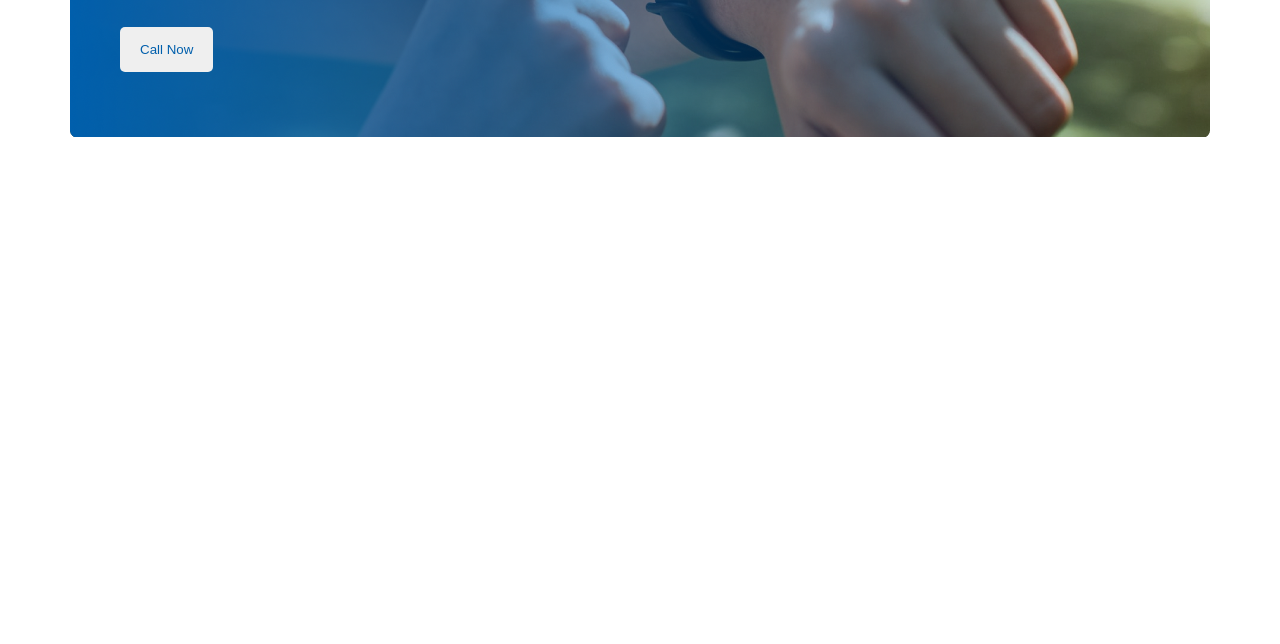
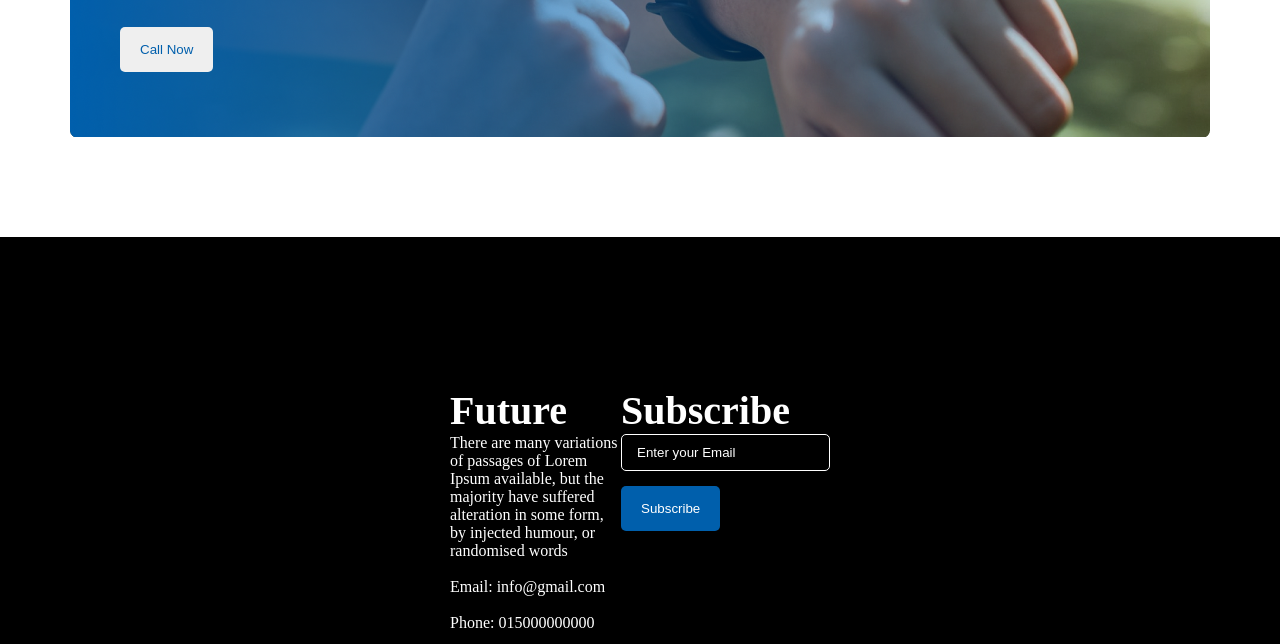
Before and after one commit to sowmik-sec/new-year-new-me, a plain HTML site: page index.html in a window 1280 px wide. Shown: the part 2229-2873 px from the top of the page. Before the commit the page ends 2466 px from the top, so only its background shows below. Drawn offline with Linux system fonts and the light colour scheme.

Commit message:
create footer

```diff
--- a/index.html
+++ b/index.html
@@ -71,6 +71,28 @@
         </div>
       </section>
     </main>
-    <footer></footer>
+    <footer class="text-white">
+      <div class="future">
+        <h1 class="text-bold">Future</h1>
+        <p>
+          There are many variations of passages of Lorem Ipsum available, but
+          the majority have suffered alteration in some form, by injected
+          humour, or randomised words
+        </p>
+        <br />
+        <p>Email: info@gmail.com</p>
+        <br />
+        <p>Phone: 015000000000</p>
+        <br />
+        <img src="images/icons/fb.png" alt="" />
+        <img src="images/icons/twitter.png" alt="" />
+        <img src="images/icons/youtube.png" alt="" />
+      </div>
+      <div>
+        <h1 class="text-bold">Subscribe</h1>
+        <input class="input-email" type="text" placeholder="Enter your Email" />
+        <button class="btn-subscribe">Subscribe</button>
+      </div>
+    </footer>
   </body>
 </html>
--- a/styles/styles.css
+++ b/styles/styles.css
@@ -90,3 +90,31 @@ li {
   margin-left: 50px;
   width: 460px;
 }
+footer {
+  background-color: black;
+  display: flex;
+  padding: 150px 450px;
+  justify-content: space-between;
+}
+.future {
+  width: 485px;
+}
+.input-email {
+  display: block;
+  border: 1px solid white;
+  padding: 10px 15px;
+  border-radius: 5px;
+  background-color: black;
+  color: white;
+  margin-bottom: 15px;
+}
+input::placeholder {
+  color: white;
+}
+.btn-subscribe {
+  padding: 15px 20px;
+  background-color: #005fac;
+  color: white;
+  border: 0;
+  border-radius: 5px;
+}
```
